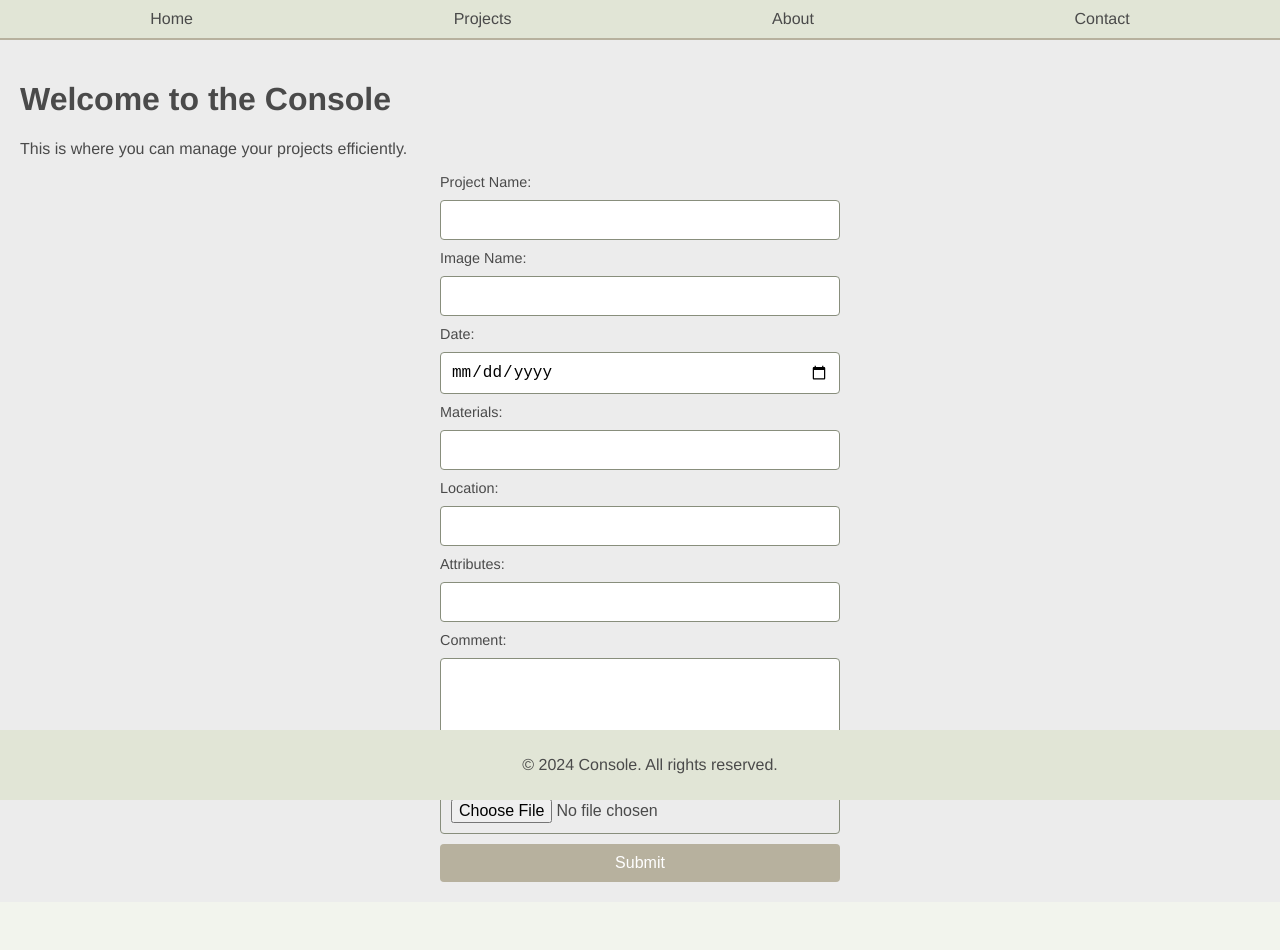
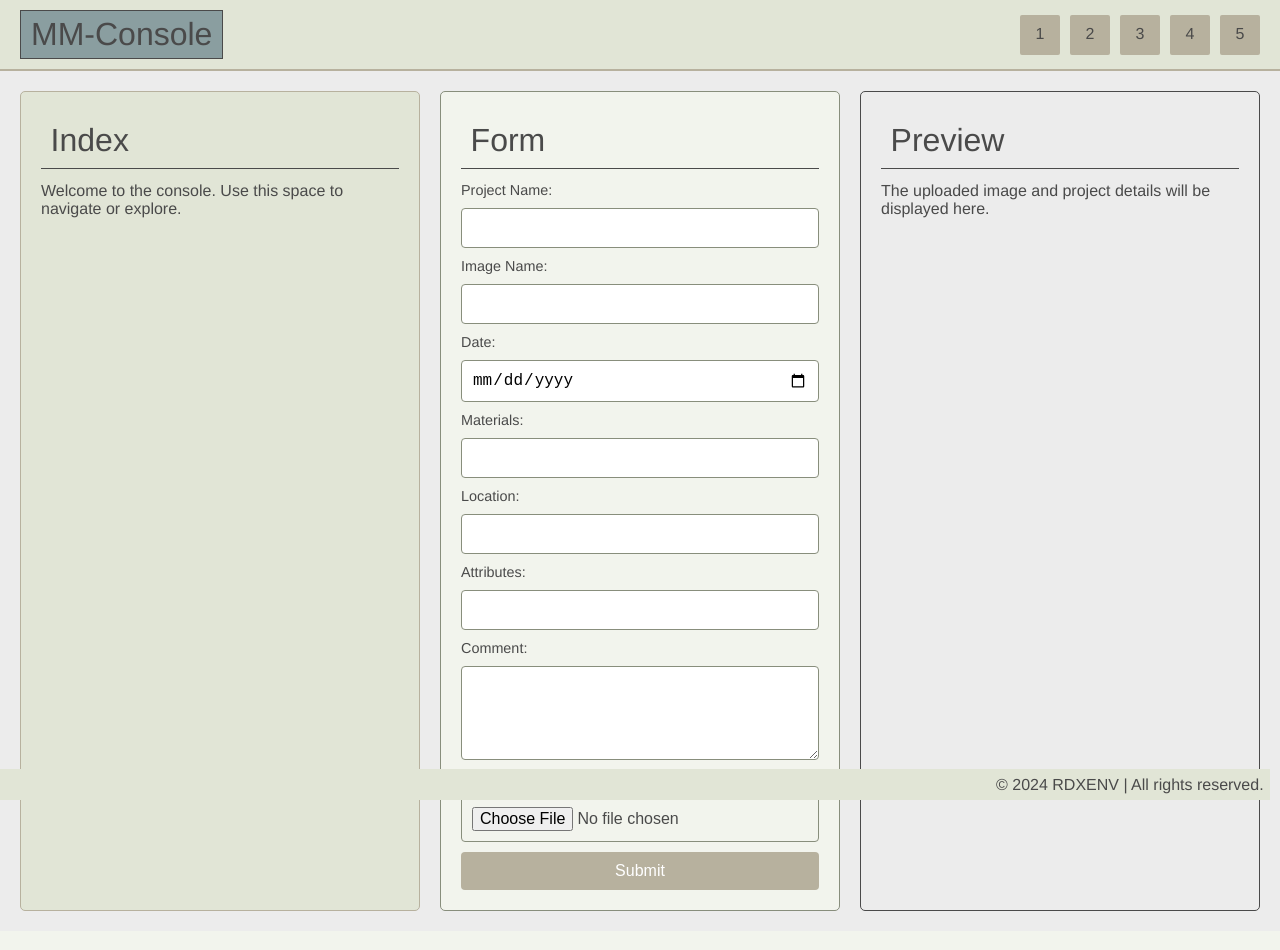
Before and after one commit to XUDOR/MM-CONSOLE, a website: page public/index.html in a window 1280 px wide. Drawn offline with Linux system fonts and the light colour scheme.

Commit message:
style and index updates .. grid, nav UX-ui

```diff
--- a/public/index.html
+++ b/public/index.html
@@ -8,20 +8,28 @@
 </head>
 <body>
     <header>
+        <div class="logo">MM-Console</div>
         <nav>
             <ul>
-                <li><a href="#">Home</a></li>
-                <li><a href="#">Projects</a></li>
-                <li><a href="#">About</a></li>
-                <li><a href="#">Contact</a></li>
+                <li><a href="#">1</a></li>
+                <li><a href="#">2</a></li>
+                <li><a href="#">3</a></li>
+                <li><a href="#">4</a></li>
+                <li><a href="#">5</a></li>
             </ul>
         </nav>
     </header>
 
-    <main>
-        <h1>Welcome to the Console</h1>
-        <p>This is where you can manage your projects efficiently.</p>
-        <!-- Form placeholder -->
+    <main class="grid-container">
+        <!-- Index Section -->
+        <section class="grid-item index">
+            <h2 class="titleTag">Index</h2>
+            <p>Welcome to the console. Use this space to navigate or explore.</p>
+        </section>
+
+        <!-- Form Section -->
+        <section class="grid-item form">
+            <h2 class="titleTag">Form</h2>
             <form id="project-form">
                 <label for="project-name">Project Name:</label>
                 <input type="text" id="project-name" name="project-name" required>
@@ -49,10 +57,17 @@
 
                 <button type="submit">Submit</button>
             </form>
+        </section>
+
+        <!-- Preview Section -->
+        <section class="grid-item preview">
+            <h2 class="titleTag">Preview</h2>
+            <p>The uploaded image and project details will be displayed here.</p>
+        </section>
     </main>
 
     <footer>
-        <p>&copy; 2024 Console. All rights reserved.</p>
+        <p>&copy; 2024 RDXENV | All rights reserved.</p>
     </footer>
 </body>
 </html>
--- a/public/styles.css
+++ b/public/styles.css
@@ -1,40 +1,108 @@
+/* General Reset */
+* {
+  margin: 0;
+  padding: 0;
+  box-sizing: border-box;
+}
+
 body {
   margin: 0;
   padding: 0;
   font-family: 'Helvetica Neue', Helvetica, Arial, sans-serif;
   color: #4A4A4A;
   background-color: #f2f4ed; /* Prospective */
+  overflow-x: hidden; /* Prevent horizontal scrolling */
 }
 
+/* Header Styling */
 header {
+  display: flex;
+  justify-content: space-between;
+  align-items: center;
   background-color: #e1e5d6; /* Mushroom */
   padding: 10px 20px;
   border-bottom: 2px solid #b7b19e; /* Cartesian */
 }
 
+.logo {
+  font-size: 2em;
+  font-weight: lighter;
+  border: 1px solid #4A4A4A; /* Ironclad */
+  padding: 5px 10px;
+  background-color: #8A9EA0; /* Silver Lining */
+}
+
 nav ul {
   list-style: none;
-  margin: 0;
-  padding: 0;
   display: flex;
-  justify-content: space-around;
+  flex-wrap: wrap; /* Enable wrapping */
+  gap: 10px;
+  justify-content: flex-end; /* Align to the right */
 }
 
 nav ul li {
-  display: inline;
+  display: flex;
 }
 
 nav ul li a {
+  display: block;
+  text-align: center;
   text-decoration: none;
   color: #4A4A4A; /* Ironclad */
-  font-weight: 300;
+  background-color: #b7b19e; /* Cartesian */
+  padding: 10px;
+  width: 40px;
+  height: 40px;
+  border-radius: 2px;
+  font-weight: normal;
 }
 
+nav ul li a:hover {
+  background-color: #888e7c; /* Mosco */
+  color: #fff;
+}
+
+/* Main Grid Layout */
 main {
+  display: grid;
+  grid-template-columns: 1fr 1fr 1fr; /* Three equal columns */
+  gap: 20px;
   padding: 20px;
   background-color: #ECECEC; /* Silver Lining */
 }
 
+.grid-item {
+  padding: 20px;
+  border: 1px solid; /* Default border */
+  border-radius: 5px;
+}
+
+/* Title Styling */
+.titleTag {
+  font-weight: lighter;
+  font-size: 2em;
+  border-bottom: 1px solid #4A4A4A;
+  margin-bottom: 0.4em;
+  padding: 0.3em;
+}
+
+/* Specific Styles for Grid Sections */
+.index {
+  border-color: #b7b19e; /* Cartesian */
+  background-color: #e1e5d6; /* Mushroom */
+}
+
+.form {
+  border-color: #888e7c; /* Mosco */
+  background-color: #f2f4ed; /* Prospective */
+}
+
+.preview {
+  border-color: #4A4A4A; /* Ironclad */
+  background-color: #ECECEC; /* Silver Lining */
+}
+
+/* Form Styling */
 form {
   display: flex;
   flex-direction: column;
@@ -48,7 +116,9 @@ form label {
   color: #4A4A4A; /* Ironclad */
 }
 
-form input, form textarea, form button {
+form input,
+form textarea,
+form button {
   padding: 10px;
   border: 1px solid #888e7c; /* Mosco */
   border-radius: 4px;
@@ -66,12 +136,30 @@ form button:hover {
   background-color: #888e7c; /* Mosco */
 }
 
+/* Footer Styling */
 footer {
   background-color: #e1e5d6; /* Mushroom */
   color: #4A4A4A; /* Ironclad */
-  text-align: center;
-  padding: 10px;
-  position: sticky;
+  text-align: right;
+  padding: 0.4em;
+  position: fixed; /* Fixed positioning ensures it's always at the bottom */
   bottom: 0;
-  width: 100%;
+  right: 10px; /* Adds the margin-like effect on the right */
+  left: 0; /* Ensures it stretches to the left */
+  width: calc(100% - 10px); /* Adjusts width to account for the right "margin" */
 }
+
+/* Responsive Design */
+@media (max-width: 768px) {
+  main {
+    grid-template-columns: 1fr; /* Stack sections vertically */
+  }
+
+  footer {
+    text-align: center; /* Center footer text on smaller screens */
+  }
+
+  nav ul {
+    justify-content: center; /* Center navigation links on smaller screens */
+  }
+}
```
Lines whose indentation alone changed are shown as unchanged.
